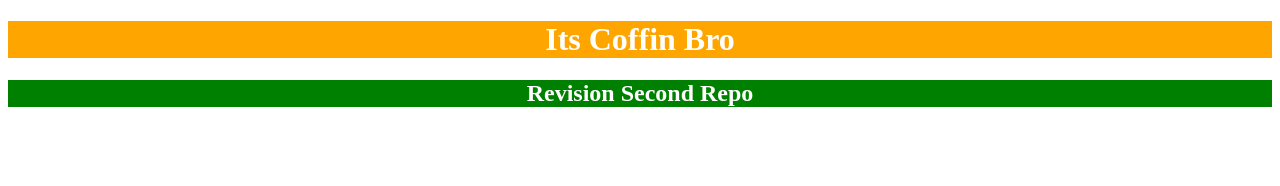
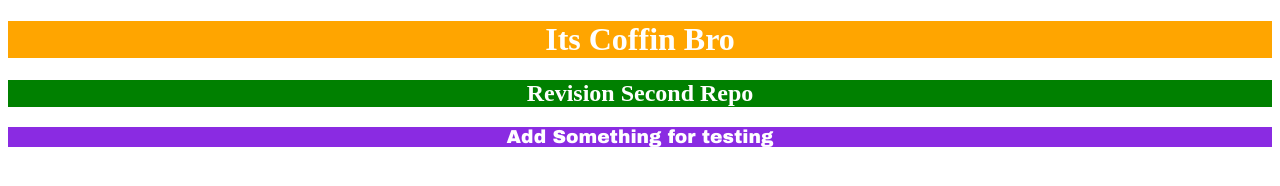
Before and after one commit to its-coffin-bro/revision-second-repo, a plain HTML site: page index.html in a window 1280 px wide. Drawn offline with Linux system fonts and the light colour scheme.

Commit message:
add something for testing

```diff
--- a/index.html
+++ b/index.html
@@ -12,6 +12,7 @@
 <body>
     <h1>Its Coffin Bro</h1>
     <h2>Revision Second Repo</h2>
+    <h3>Add Something for testing</h3>
 </body>
 
 </html>
--- a/style.css
+++ b/style.css
@@ -9,3 +9,10 @@ h2 {
     color: white;
     text-align: center;
 }
+
+h3 {
+    background-color: blueviolet;
+    color: white;
+    text-align: center;
+    font-family: arial black;
+}
```
